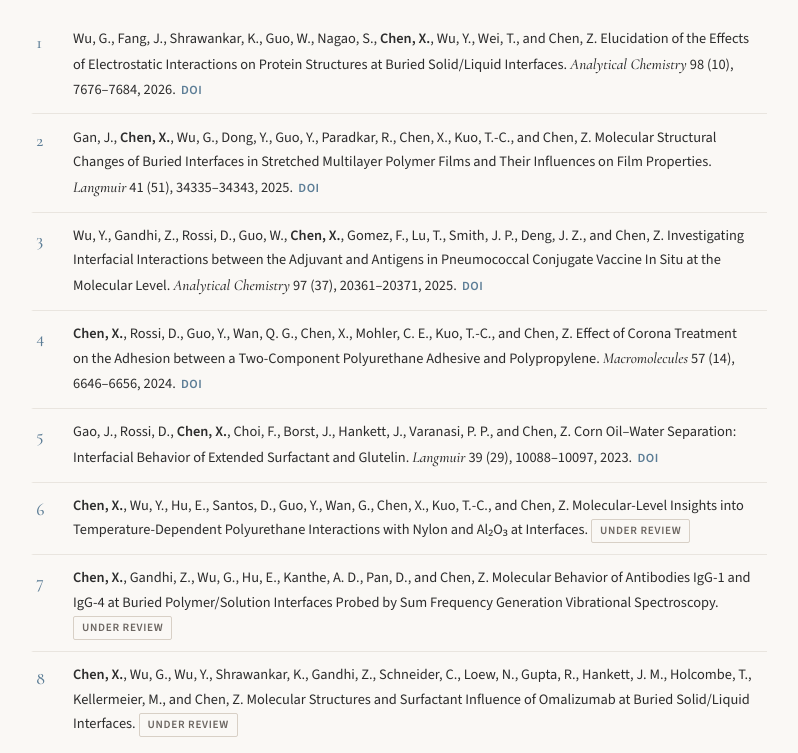
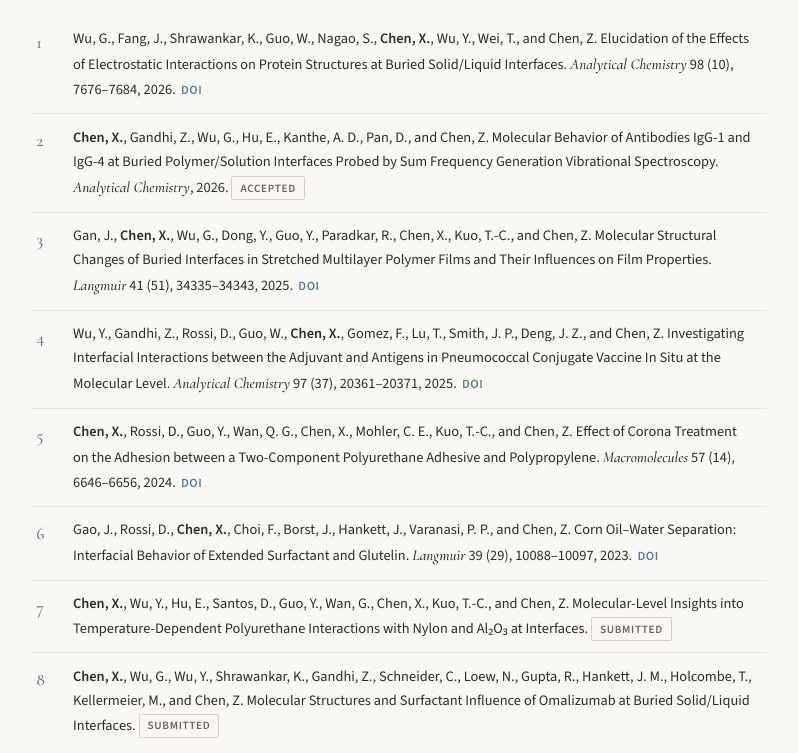
Before and after one commit to xuhong7777/xuhong7777.github.io, a plain HTML site: page index.html in a window 1280 px wide. Shown: the part 1296-2049 px from the top of the page, without its empty margins (241-1039 px from the left). Drawn offline with nearby package versions, Linux system fonts and the light colour scheme.

Commit message:
Update publication status: IgG paper accepted at Analytical Chemistry

```diff
--- a/index.html
+++ b/index.html
@@ -532,6 +532,12 @@
         <a class="doi" href="https://pubs.acs.org/doi/10.1021/acs.analchem.5c07876" target="_blank" rel="noopener">doi</a>
       </li>
       <li>
+        <strong>Chen, X.</strong>, Gandhi, Z., Wu, G., Hu, E., Kanthe, A.&nbsp;D., Pan, D., and Chen, Z.
+        Molecular Behavior of Antibodies IgG-1 and IgG-4 at Buried Polymer/Solution Interfaces Probed by Sum Frequency Generation Vibrational Spectroscopy.
+        <span class="journal">Analytical Chemistry</span>, 2026.
+        <span class="status">Accepted</span>
+      </li>
+      <li>
         Gan, J., <strong>Chen, X.</strong>, Wu, G., Dong, Y., Guo, Y., Paradkar, R., Chen, X., Kuo, T.-C., and Chen, Z.
         Molecular Structural Changes of Buried Interfaces in Stretched Multilayer Polymer Films and Their Influences on Film Properties.
         <span class="journal">Langmuir</span> 41 (51), 34335&ndash;34343, 2025.
@@ -558,17 +564,12 @@
       <li>
         <strong>Chen, X.</strong>, Wu, Y., Hu, E., Santos, D., Guo, Y., Wan, G., Chen, X., Kuo, T.-C., and Chen, Z.
         Molecular-Level Insights into Temperature-Dependent Polyurethane Interactions with Nylon and Al&#8322;O&#8323; at Interfaces.
-        <span class="status">Under Review</span>
-      </li>
-      <li>
-        <strong>Chen, X.</strong>, Gandhi, Z., Wu, G., Hu, E., Kanthe, A.&nbsp;D., Pan, D., and Chen, Z.
-        Molecular Behavior of Antibodies IgG-1 and IgG-4 at Buried Polymer/Solution Interfaces Probed by Sum Frequency Generation Vibrational Spectroscopy.
-        <span class="status">Under Review</span>
+        <span class="status">Submitted</span>
       </li>
       <li>
         <strong>Chen, X.</strong>, Wu, G., Wu, Y., Shrawankar, K., Gandhi, Z., Schneider, C., Loew, N., Gupta, R., Hankett, J.&nbsp;M., Holcombe, T., Kellermeier, M., and Chen, Z.
         Molecular Structures and Surfactant Influence of Omalizumab at Buried Solid/Liquid Interfaces.
-        <span class="status">Under Review</span>
+        <span class="status">Submitted</span>
       </li>
     </ol>
   </section>
```
